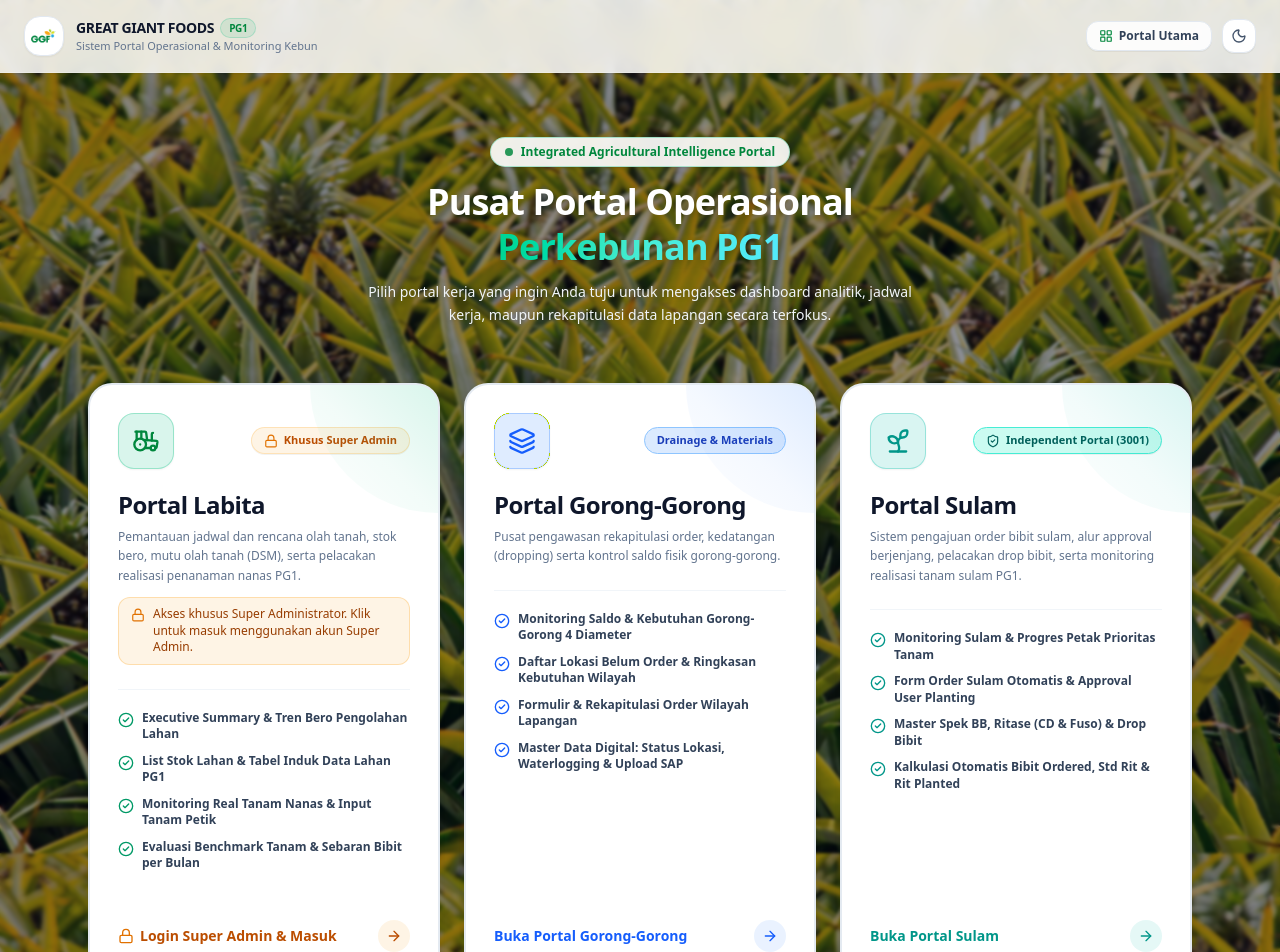
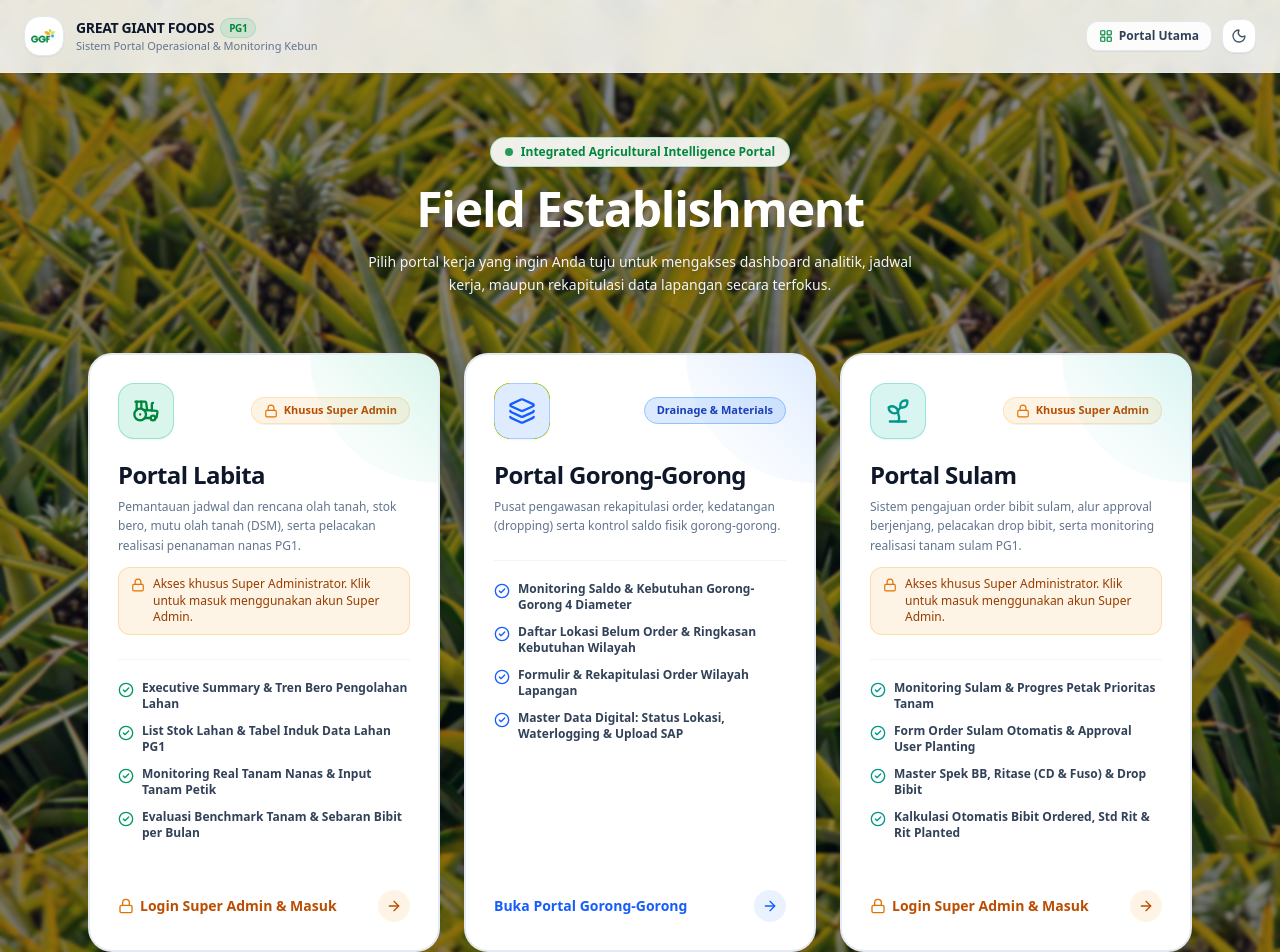
Before and after one commit to Dimasukin-hub/monitoring-schedule, a Next.js app: page / in a window 1280 px wide. Shown: the top 952 px of the page. Built offline with nearby package versions, Linux system fonts and the light colour scheme; no server answers.

Commit message:
Update title to Field Establishment and lock Sulam portal to Super Admin only

```diff
--- a/app/login/page.tsx
+++ b/app/login/page.tsx
@@ -55,12 +55,12 @@ function LoginContent() {
       const isSulamTarget = finalTarget.startsWith('/sulam');
       const isLabitaTarget = finalTarget.startsWith('/labita');
 
-      if (isLabitaTarget && !isSuperAdmin) {
+      if ((isLabitaTarget || isSulamTarget) && !isSuperAdmin) {
         setErrorMsg('Akses ditolak. Modul ini khusus untuk Super Administrator.');
         return;
       }
 
-      // Mandor Wilayah dan User Planting: arahkan sesuai portal dashboard asal
+      // Mandor Wilayah dan User Planting: arahkan ke form order gorong-gorong
       const isWilayahOrPlanting =
         isUserPlanting ||
         isUserWilayah ||
@@ -70,11 +70,7 @@ function LoginContent() {
         user.role === 'user';
 
       if (isWilayahOrPlanting) {
-        if (isSulamTarget) {
-          router.push('/sulam/form-order-sulam');
-        } else {
-          router.push('/gorong-gorong/form-input/order-gorong-gorong');
-        }
+        router.push('/gorong-gorong/form-input/order-gorong-gorong');
         return;
       }
 
@@ -114,13 +110,15 @@ function LoginContent() {
           storedRole === 'user_wilayah' ||
           storedRole === 'user';
         const isSulamTarget = Boolean(dest && dest.startsWith('/sulam'));
+        const isLabitaTarget = Boolean(dest && dest.startsWith('/labita'));
+
+        if ((isLabitaTarget || isSulamTarget) && storedRole !== 'super_admin') {
+          setErrorMsg('Akses ditolak. Modul ini khusus untuk Super Administrator.');
+          return;
+        }
 
         if (isWilayahOrPlanting) {
-          if (isSulamTarget) {
-            dest = '/sulam/form-order-sulam';
-          } else {
-            dest = '/gorong-gorong/form-input/order-gorong-gorong';
-          }
+          dest = '/gorong-gorong/form-input/order-gorong-gorong';
         } else if (!dest || dest === '/') {
           dest = '/gorong-gorong/monitor-gorong-gorong';
         }
--- a/app/page.tsx
+++ b/app/page.tsx
@@ -2,8 +2,8 @@ import React from 'react';
 import PortalLandingView from '@/components/PortalLandingView';
 
 export const metadata = {
-  title: 'Portal Operasional Perkebunan PG1 • Great Giant Foods',
-  description: 'Pusat Portal Operasional & Monitoring Kebun PG1 (Portal Labita & Portal Monitor Gorong-Gorong)',
+  title: 'Field Establishment • Great Giant Foods',
+  description: 'Pusat Portal Field Establishment PG1 (Portal Labita, Portal Monitor Gorong-Gorong, dan Portal Sulam)',
 };
 
 export default function HomePage() {
--- a/components/PortalLandingView.tsx
+++ b/components/PortalLandingView.tsx
@@ -129,11 +129,8 @@ export default function PortalLandingView({ onSelectPortal }: PortalLandingViewP
               <span className="w-2 h-2 rounded-full bg-[#00873D] animate-pulse" />
               <span>Integrated Agricultural Intelligence Portal</span>
             </div>
-            <h2 className="text-xl sm:text-3xl md:text-4xl font-black tracking-tight text-white drop-shadow-md leading-tight break-words">
-              Pusat Portal Operasional <br className="hidden sm:inline" />
-              <span className="text-transparent bg-clip-text bg-gradient-to-r from-emerald-400 via-teal-300 to-cyan-300 drop-shadow-none">
-                Perkebunan PG1
-              </span>
+            <h2 className="text-2xl sm:text-4xl md:text-5xl font-black tracking-tight text-white drop-shadow-md leading-tight break-words">
+              Field Establishment
             </h2>
             <p className="text-xs sm:text-sm text-slate-100 dark:text-slate-200 font-medium drop-shadow-sm max-w-xl mx-auto break-words leading-relaxed px-1">
               Pilih portal kerja yang ingin Anda tuju untuk mengakses dashboard analitik, jadwal kerja, maupun rekapitulasi data lapangan secara terfokus.
@@ -311,9 +308,22 @@ export default function PortalLandingView({ onSelectPortal }: PortalLandingViewP
             </div>
           </Link>
 
-          {/* Card 3: Portal Sulam (Standalone Microservice Port 3001) */}
-          <a
-            href={typeof window !== 'undefined' && window.location.hostname === 'localhost' ? 'http://localhost:3001' : '/sulam'}
+          {/* Card 3: Portal Sulam (Khusus Super Admin) */}
+          <Link
+            href={
+              user && isSuperAdmin
+                ? (typeof window !== 'undefined' && window.location.hostname === 'localhost' ? 'http://localhost:3001' : '/sulam')
+                : '/login?role=super_admin&callbackUrl=/sulam'
+            }
+            prefetch={false}
+            onClick={() => {
+              if (typeof window !== 'undefined') {
+                sessionStorage.setItem('ggf_active_portal', '/sulam');
+              }
+              if (user && isSuperAdmin) {
+                onSelectPortal?.('sulam');
+              }
+            }}
             className="group relative flex flex-col justify-between p-4 sm:p-6 md:p-7 rounded-2xl sm:rounded-3xl bg-white dark:bg-slate-900 border-2 border-slate-200/90 dark:border-slate-800 hover:border-teal-600 dark:hover:border-teal-500 shadow-md hover:shadow-2xl transition-all duration-300 cursor-pointer overflow-hidden text-left"
           >
             {/* Top accent badge */}
@@ -324,10 +334,17 @@ export default function PortalLandingView({ onSelectPortal }: PortalLandingViewP
                 <div className="w-11 h-11 sm:w-14 sm:h-14 rounded-xl sm:rounded-2xl bg-teal-500/15 text-teal-600 dark:text-teal-400 flex items-center justify-center border border-teal-500/30 group-hover:scale-110 group-hover:bg-teal-600 group-hover:text-white transition-all duration-300 shadow-xs shrink-0">
                   <Sprout className="w-5 h-5 sm:w-7 sm:h-7" />
                 </div>
+                {user && isSuperAdmin ? (
                   <span className="text-[10px] sm:text-[11px] font-bold px-2.5 py-0.5 sm:px-3 sm:py-1 rounded-full bg-teal-100 dark:bg-teal-950/60 text-teal-800 dark:text-teal-300 border border-teal-300 dark:border-teal-800 flex items-center gap-1.5 shadow-2xs">
                     <ShieldCheck className="w-3 h-3 sm:w-3.5 sm:h-3.5" />
-                  Independent Portal (3001)
+                    Akses Super Admin Aktif
                   </span>
+                ) : (
+                  <span className="text-[10px] sm:text-[11px] font-bold px-2.5 py-0.5 sm:px-3 sm:py-1 rounded-full bg-amber-500/10 text-amber-700 dark:text-amber-300 border border-amber-500/20 flex items-center gap-1.5 shadow-2xs">
+                    <Lock className="w-3.5 h-3.5 sm:w-3.5 sm:h-3.5 text-amber-600 dark:text-amber-400" />
+                    Khusus Super Admin
+                  </span>
+                )}
               </div>
 
               <h3 className="text-lg sm:text-xl md:text-2xl font-black text-slate-900 dark:text-white tracking-tight group-hover:text-teal-600 dark:group-hover:text-teal-400 transition-colors">
@@ -336,6 +353,13 @@ export default function PortalLandingView({ onSelectPortal }: PortalLandingViewP
               <p className="text-xs text-slate-500 dark:text-slate-400 font-medium mt-1.5 leading-relaxed break-words">
                 Sistem pengajuan order bibit sulam, alur approval berjenjang, pelacakan drop bibit, serta monitoring realisasi tanam sulam PG1.
               </p>
+
+              {!(user && isSuperAdmin) && (
+                <div className="mt-3 px-2.5 py-1.5 sm:px-3 sm:py-2 rounded-xl bg-amber-500/10 border border-amber-500/25 flex items-start gap-2 text-[11px] sm:text-xs text-amber-800 dark:text-amber-300 leading-snug">
+                  <Lock className="w-3.5 h-3.5 text-amber-600 dark:text-amber-400 shrink-0 mt-0.5" />
+                  <span>Akses khusus Super Administrator. Klik untuk masuk menggunakan akun Super Admin.</span>
+                </div>
+              )}
 
               {/* Feature Points */}
               <div className="mt-4 sm:mt-6 space-y-2 sm:space-y-2.5 pt-4 sm:pt-5 border-t border-slate-100 dark:border-slate-800/80">
@@ -359,13 +383,24 @@ export default function PortalLandingView({ onSelectPortal }: PortalLandingViewP
             </div>
 
             {/* Action CTA */}
+            {user && isSuperAdmin ? (
               <div className="mt-6 sm:mt-8 pt-3 sm:pt-4 flex items-center justify-between text-xs font-bold text-teal-600 dark:text-teal-400 group-hover:translate-x-1 transition-transform duration-200">
                 <span className="text-xs sm:text-sm font-extrabold">Buka Portal Sulam</span>
                 <div className="w-7 h-7 sm:w-8 sm:h-8 rounded-full bg-teal-500/10 group-hover:bg-teal-600 group-hover:text-white flex items-center justify-center transition-colors">
                   <ArrowRight className="w-3.5 h-3.5 sm:w-4 sm:h-4" />
                 </div>
               </div>
-          </a>
+            ) : (
+              <div className="mt-6 sm:mt-8 pt-3 sm:pt-4 flex items-center justify-between text-xs font-bold text-amber-700 dark:text-amber-400 group-hover:translate-x-1 transition-transform duration-200">
+                <span className="text-xs sm:text-sm font-extrabold flex items-center gap-1.5">
+                  <Lock className="w-3.5 h-3.5 sm:w-4 sm:h-4 text-amber-600" /> Login Super Admin &amp; Masuk
+                </span>
+                <div className="w-7 h-7 sm:w-8 sm:h-8 rounded-full bg-amber-500/10 group-hover:bg-amber-600 group-hover:text-white flex items-center justify-center transition-colors">
+                  <ArrowRight className="w-3.5 h-3.5 sm:w-4 sm:h-4" />
+                </div>
+              </div>
+            )}
+          </Link>
         </div>
 
         {/* Footer info */}
```
Lines whose indentation alone changed are shown as unchanged.
